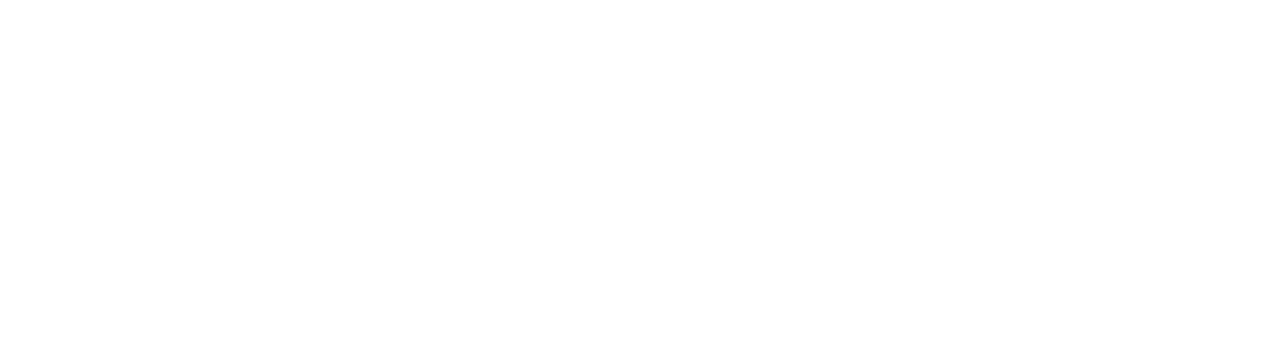
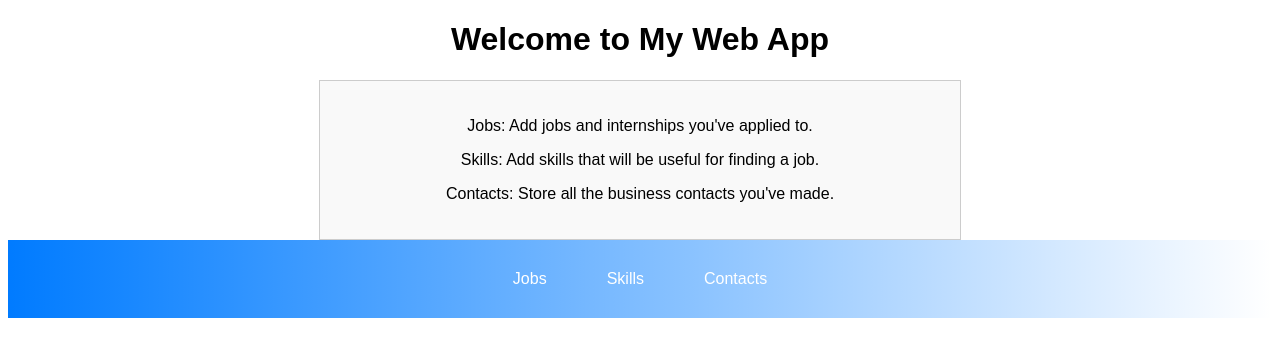
Before and after one commit to jgregg-osu/CS467, a Flask app: page /home in a window 1280 px wide. Before the commit the part shown is empty. Shown: the top 357 px of the page. Run offline with Flask 2, Linux system fonts and the light colour scheme.

Commit message:
Update HTML and CSS for both pages

```diff
--- a/templates/home.html
+++ b/templates/home.html
@@ -1,8 +1,46 @@
 <!DOCTYPE html>
 <html>
 <head>
-    <title>Welcome to The Empty Home Page</title>
+    <title>My Web App</title>
+    <style>
+        body {
+            font-family: Arial, sans-serif;
+            text-align: center;
+        }
+        .navbar {
+            display: flex;
+            justify-content: center;
+            background: linear-gradient(to right, #007bff, transparent);
+            padding: 20px;
+            overflow: hidden;
+        }
+        .navbar a {
+            text-decoration: none;
+            color: #fff;
+            padding: 10px 20px;
+            margin: 0 10px;
+        }
+        .content {
+            background-color: #f9f9f9;
+            padding: 20px;
+            margin: 0 auto;
+            max-width: 600px;
+            border: 1px solid #ccc;
+            margin-top: 20px;
+        }
+    </style>
 </head>
 <body>
+    <h1>Welcome to My Web App</h1>
+    <div class="content">
+        <p>Jobs: Add jobs and internships you've applied to.</p>
+        <p>Skills: Add skills that will be useful for finding a job.</p>
+        <p>Contacts: Store all the business contacts you've made.</p>
+    </div>
+    <div class="navbar">
+        <a href="/jobs">Jobs</a>
+        <a href="/skills">Skills</a>
+        <a href="/contacts">Contacts</a>
+    </div>
 </body>
 </html>
```
Also changed, not shown: templates/welcome.html (+19 -7 lines).
